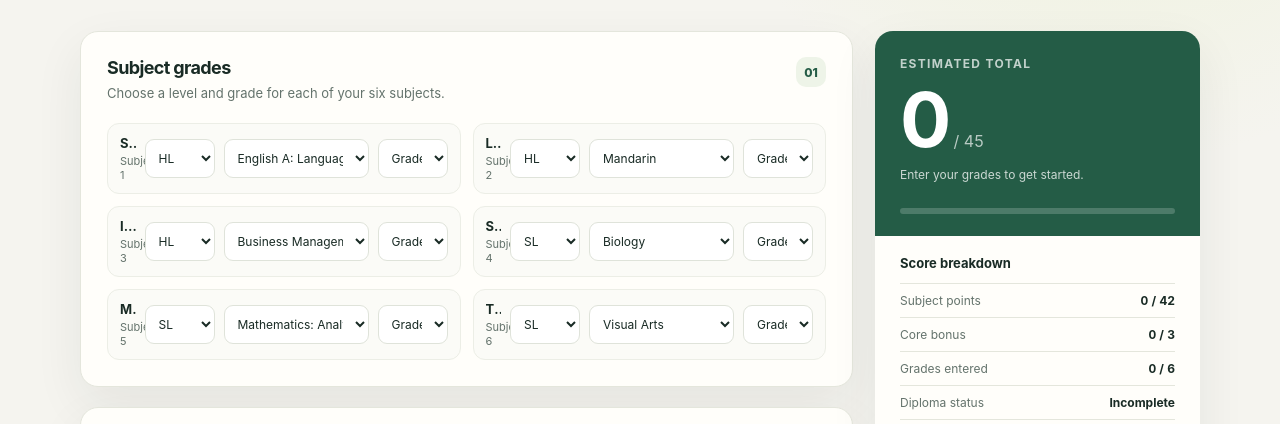
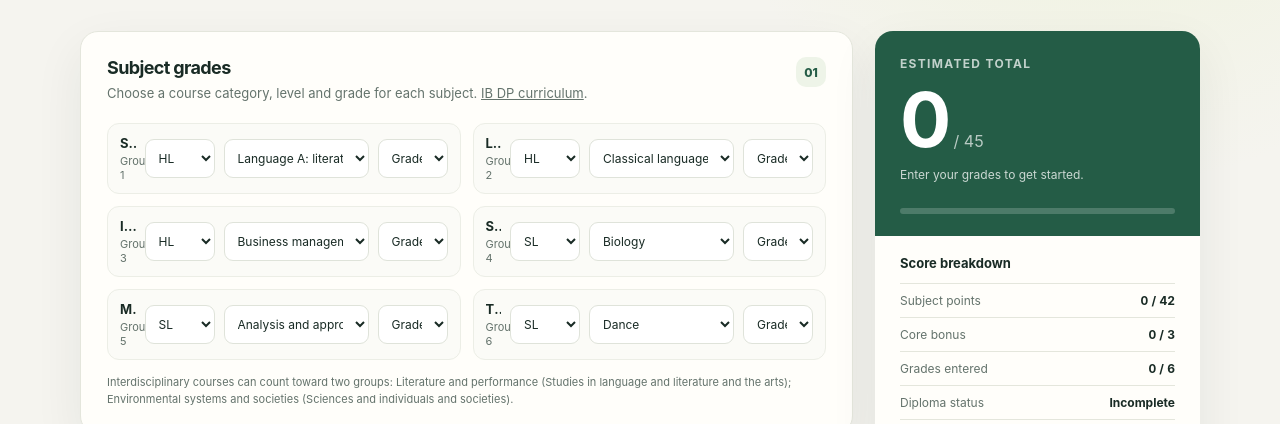
Before and after one commit to winsonsoewandibio-stack/IB_Calculator, a plain HTML site: page index.html in a window 1280 px wide. Shown: the part 376-800 px from the top of the page. Drawn offline with Linux system fonts and the light colour scheme.

Commit message:
Align subject choices with IB curriculum
Co-authored-by: Copilot <223556219+Copilot@users.noreply.github.com>

```diff
--- a/index.html
+++ b/index.html
@@ -95,6 +95,7 @@
     .subject-name { min-width: 0; }
     .subject-name label { display: block; overflow: hidden; font-size: 13px; font-weight: 650; text-overflow: ellipsis; white-space: nowrap; }
     .subject-name span { display: block; margin-top: 3px; color: var(--muted); font-size: 11px; }
+    .subject-note { margin: 14px 0 0; color: var(--muted); font-size: 11px; line-height: 1.5; }
     select {
       width: 100%;
       min-height: 39px;
@@ -189,11 +190,12 @@
             <div class="section-heading">
               <div>
                 <h2 id="subjects-title">Subject grades</h2>
-                <p>Choose a level and grade for each of your six subjects.</p>
+                <p>Choose a course category, level and grade for each subject. <a href="https://www.ibo.org/programmes/diploma-programme/curriculum/" target="_blank" rel="noopener noreferrer" style="color: inherit;">IB DP curriculum</a>.</p>
               </div>
               <span class="section-index" aria-hidden="true">01</span>
             </div>
             <div class="subject-grid" id="subject-grid"></div>
+            <p class="subject-note">Interdisciplinary courses can count toward two groups: Literature and performance (Studies in language and literature and the arts); Environmental systems and societies (Sciences and individuals and societies).</p>
           </section>
 
           <section class="card form-card" aria-labelledby="core-title">
@@ -270,27 +272,27 @@
     const subjectGroups = [
       {
         title: "Studies in Language and Literature",
-        subjects: ["English A: Language & Literature", "English A: Literature", "Literature and Performance", "School-supported self-taught literature"]
+        subjects: ["Language A: literature", "Language A: language and literature", "Literature and performance"]
       },
       {
         title: "Language Acquisition",
-        subjects: ["Mandarin", "French", "Spanish", "German", "Japanese", "Latin", "Other language"]
+        subjects: ["Classical languages", "Language ab initio", "Language B"]
       },
       {
         title: "Individuals and Societies",
-        subjects: ["Business Management", "Economics", "Geography", "Global Politics", "History", "Philosophy", "Psychology", "Social and Cultural Anthropology", "World Religions"]
+        subjects: ["Business management", "Digital society", "Economics", "Geography", "Global politics", "History", "Philosophy", "Psychology", "Social and cultural anthropology", "World religions"]
       },
       {
         title: "Sciences",
-        subjects: ["Biology", "Chemistry", "Computer Science", "Design Technology", "Physics", "Environmental Systems and Societies", "Sports, Exercise and Health Science"]
+        subjects: ["Biology", "Chemistry", "Computer science", "Design technology", "Environmental systems and societies", "Physics", "Sports, exercise and health science"]
       },
       {
         title: "Mathematics",
-        subjects: ["Mathematics: Analysis and Approaches", "Mathematics: Applications and Interpretation"]
+        subjects: ["Analysis and approaches", "Applications and interpretation"]
       },
       {
-        title: "The Arts or Elective",
-        subjects: ["Visual Arts", "Music", "Dance", "Film", "Theatre", "An additional subject from Groups 1–4"]
+        title: "The Arts",
+        subjects: ["Dance", "Film", "Music", "Theatre", "Visual arts", "An additional sciences, individuals and societies, or languages subject"]
       }
     ];
 
@@ -306,7 +308,7 @@
         .map((subject) => `<option value="${subject}">${subject}</option>`)
         .join("");
       row.innerHTML =
-        `<div class="subject-name"><label for="subject-${index}">${group.title}</label><span>Subject ${index + 1}</span></div>` +
+        `<div class="subject-name"><label for="subject-${index}">${group.title}</label><span>Group ${index + 1}</span></div>` +
         `<select class="subject-level" aria-label="${group.title} level" title="Subject level">${levelOptions}</select>` +
         `<select class="subject-choice" id="subject-${index}" aria-label="${group.title} choice">${subjectOptions}</select>` +
         `<select class="subject-grade" id="subject-grade-${index}" aria-label="${group.title} grade">${gradeOptions}</select>`;
```
Also changed, not shown: 1 other file.
